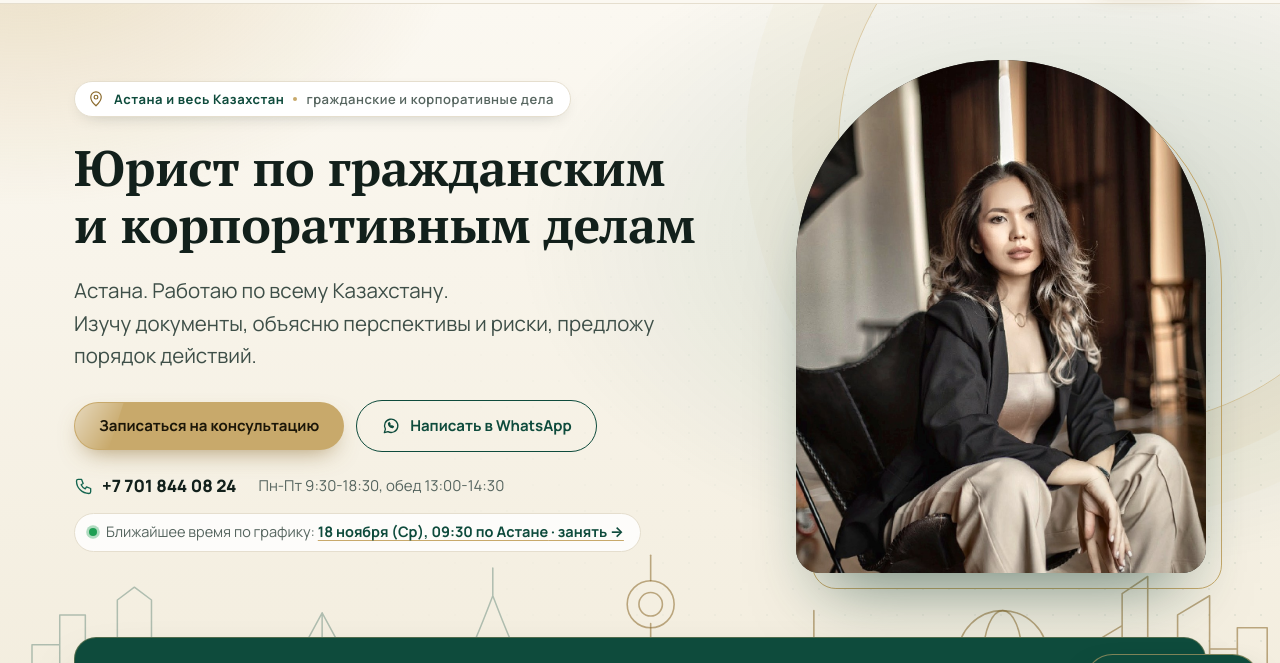
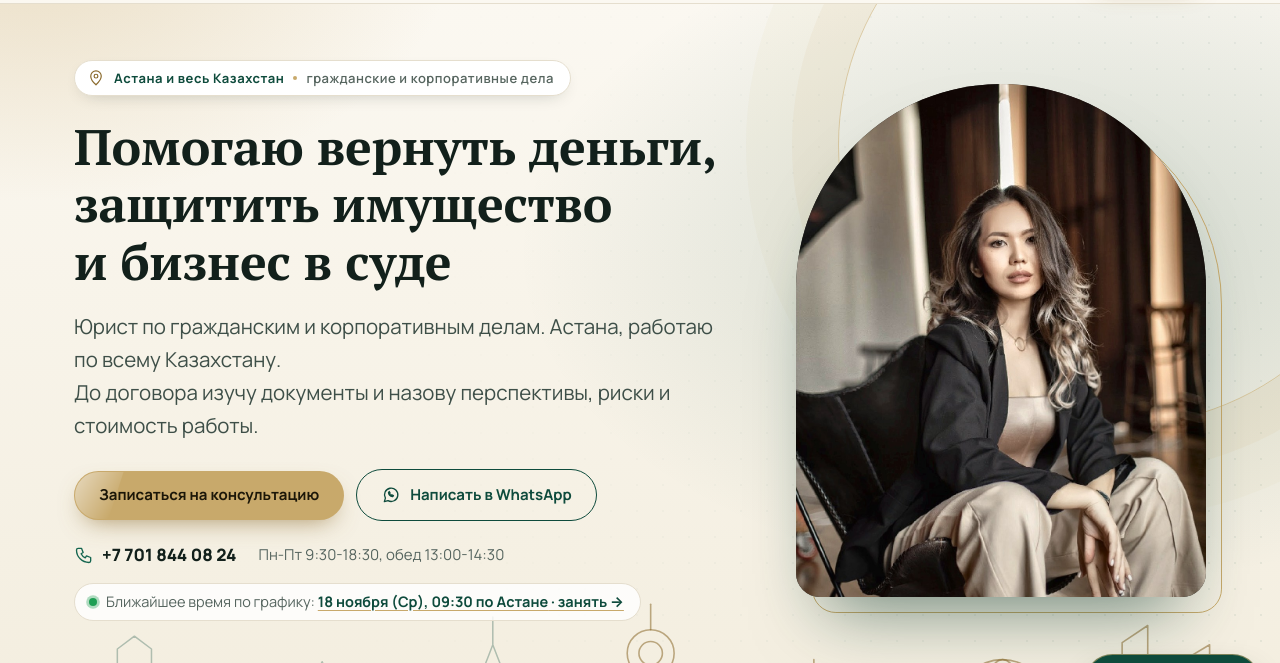
Before and after one commit to kussatayevaa-tech/lawyer-site-preview, a plain HTML site: page index.html in a window 1280 px wide. Shown: the part 71-734 px from the top of the page. Drawn offline with Linux system fonts and the light colour scheme; no server answers.

Commit message:
Обновление превью: первый экран
Co-Authored-By: Claude Opus 5.5 <noreply@anthropic.com>
Claude-Session: https://claude.ai/code/session_01WcQcy8zf1F6yddDsMZcNA9

```diff
--- a/index.html
+++ b/index.html
@@ -50,8 +50,8 @@
 <div class="wrap hero-in">
 <div class="hero-copy">
 <span class="pill"><svg class="i" viewBox="0 0 24 24" width="18" height="18" fill="none" stroke="currentColor" stroke-width="1.6" stroke-linecap="round" stroke-linejoin="round" aria-hidden="true"><path d="M12 21s7-6.2 7-11.5A7 7 0 0 0 5 9.5C5 14.8 12 21 12 21z"/><circle cx="12" cy="9.5" r="2.5"/></svg> <b class="pcity"><span id="geoCity">Астана</span> и весь Казахстан</b> <i></i><span>гражданские и корпоративные дела</span></span>
-<h1>Юрист по гражданским и корпоративным делам</h1>
-<p class="sub">Астана. Работаю по всему Казахстану.<br>Изучу документы, объясню перспективы и риски, предложу порядок действий.</p>
+<h1>Помогаю вернуть деньги, защитить имущество и бизнес в суде</h1>
+<p class="sub">Юрист по гражданским и корпоративным делам. Астана, работаю по всему Казахстану.<br>До договора изучу документы и назову перспективы, риски и стоимость работы.</p>
 <div class="cta-row"><a class="btn btn-gold" href="#zapis">Записаться на консультацию</a><a class="btn btn-line" href="https://wa.me/77018440824?text=%D0%97%D0%B4%D1%80%D0%B0%D0%B2%D1%81%D1%82%D0%B2%D1%83%D0%B9%D1%82%D0%B5%2C%20%D0%90%D0%B9%D0%B4%D0%B0%D0%BD%D0%B0%20%D0%95%D1%80%D0%BB%D0%B0%D0%BD%D0%BE%D0%B2%D0%BD%D0%B0%21%20%D0%A5%D0%BE%D1%87%D1%83%20%D0%B7%D0%B0%D0%B4%D0%B0%D1%82%D1%8C%20%D0%B2%D0%BE%D0%BF%D1%80%D0%BE%D1%81%20%D0%BF%D0%BE%20%D1%8E%D1%80%D0%B8%D0%B4%D0%B8%D1%87%D0%B5%D1%81%D0%BA%D0%BE%D0%B9%20%D1%81%D0%B8%D1%82%D1%83%D0%B0%D1%86%D0%B8%D0%B8." target="_blank" rel="noopener" data-wa="Здравствуйте, Айдана Ерлановна! Хочу задать вопрос по юридической ситуации."><svg class="i" viewBox="0 0 24 24" width="20" height="20" fill="none" stroke="currentColor" stroke-width="1.6" stroke-linecap="round" stroke-linejoin="round" aria-hidden="true"><path d="M4 20l1.3-4.2A8 8 0 1 1 8.4 18.8L4 20z"/><path d="M9 9.2c.3 2.3 2.4 4.4 4.7 4.8l1.2-1.2-1.9-1-.8.7a3.6 3.6 0 0 1-2-2l.7-.8-1-1.9L9 9.2z"/></svg>Написать в WhatsApp</a></div>
 <p class="hero-meta"><a class="hm-phone" href="tel:+77018440824"><svg class="i" viewBox="0 0 24 24" width="20" height="20" fill="none" stroke="currentColor" stroke-width="1.6" stroke-linecap="round" stroke-linejoin="round" aria-hidden="true"><path d="M5 4h4l2 5-2.5 1.5a11 11 0 0 0 5 5L15 13l5 2v4a2 2 0 0 1-2 2A15 15 0 0 1 3 6a2 2 0 0 1 2-2z"/></svg>+7 701 844 08 24</a><span>Пн-Пт 9:30-18:30, обед 13:00-14:30</span></p>
 <p class="next-slot" id="nextSlot" hidden></p>
```
Also changed, not shown: kk.html (+2 -2 lines).
